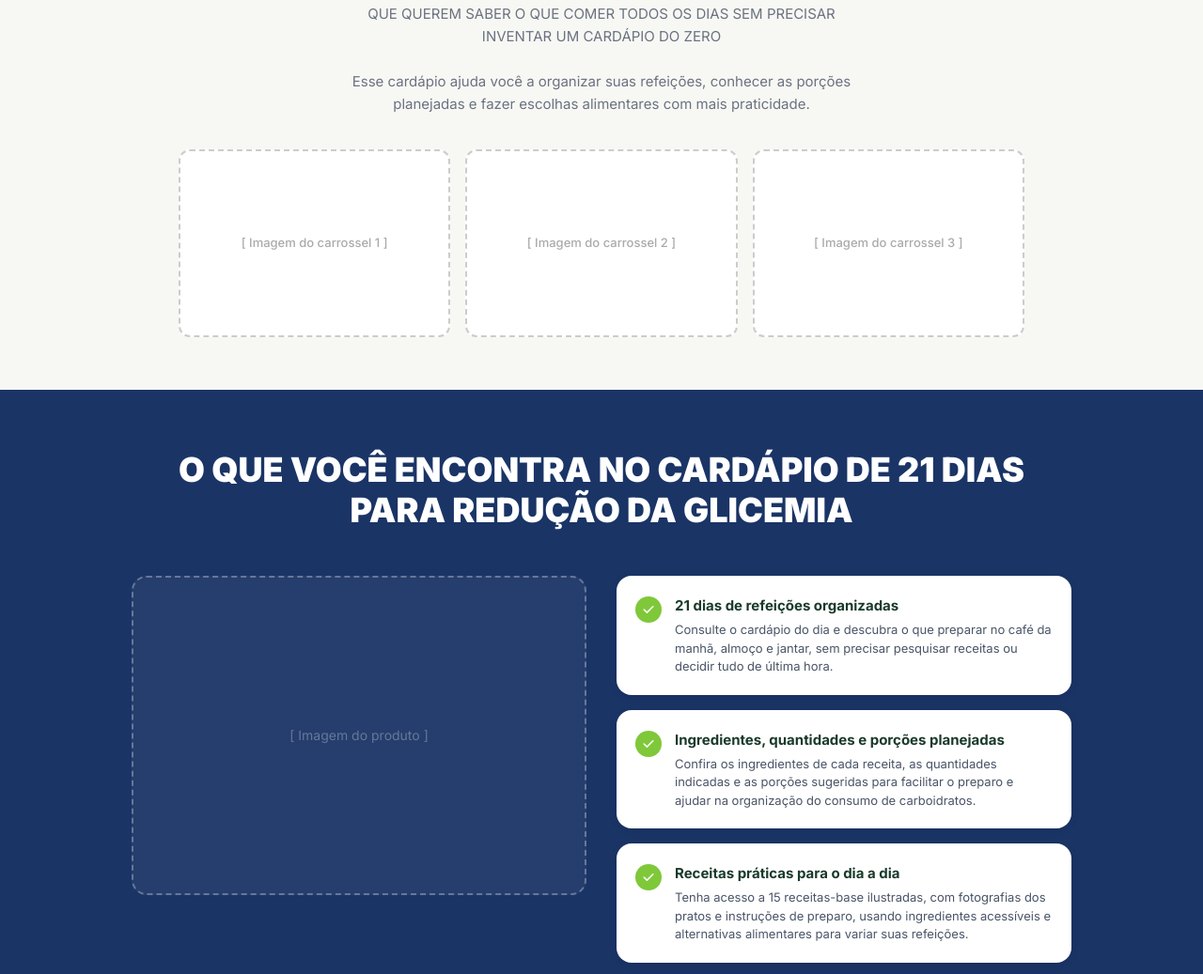
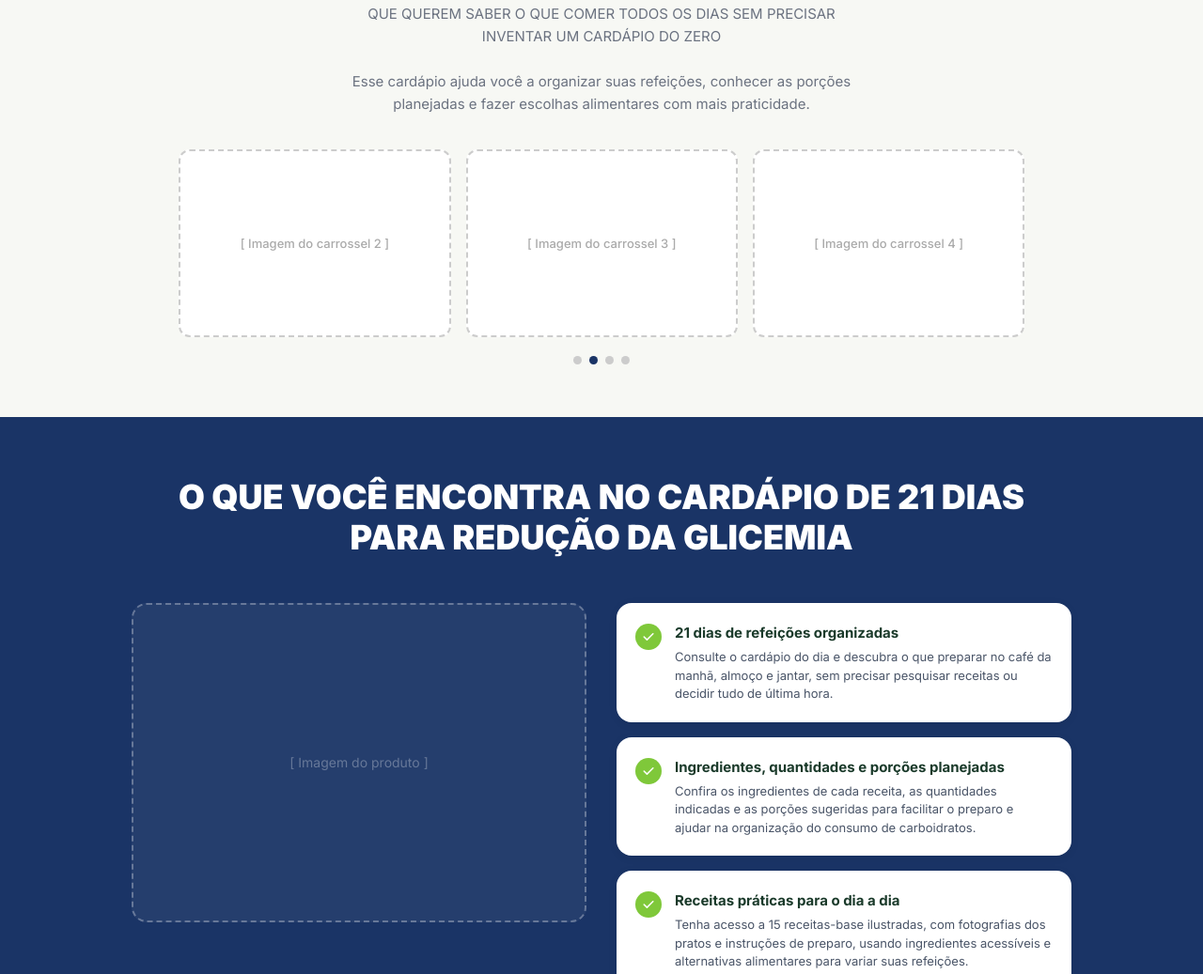
Before and after one commit to Saraivamd/infoprodutos-cardapio-21-dias, a plain HTML site: page index.html in a window 1280 px wide. Shown: the part 1309-2346 px from the top of the page at 94% size. Drawn offline with Linux system fonts and the light colour scheme.

Commit message:
Add 4 bonus cards and auto-sliding carousel

```diff
--- a/index.html
+++ b/index.html
@@ -165,14 +165,19 @@
     margin-left: auto;
     margin-right: auto;
   }
-  .carousel-grid {
-    display: grid;
-    grid-template-columns: repeat(3, 1fr);
-    gap: 16px;
+  .carousel-wrapper {
+    overflow: hidden;
     max-width: 900px;
     margin: 0 auto;
   }
+  .carousel-track {
+    display: flex;
+    gap: 16px;
+    transition: transform 0.5s ease;
+    will-change: transform;
+  }
   .carousel-card {
+    flex: 0 0 calc((100% - 32px) / 3);
     border: 2px dashed #ccc;
     border-radius: 12px;
     min-height: 200px;
@@ -185,9 +190,25 @@
     background: var(--white);
     padding: 24px 16px;
   }
+  .carousel-dots {
+    display: flex;
+    justify-content: center;
+    gap: 8px;
+    margin-top: 20px;
+  }
+  .carousel-dot {
+    width: 9px;
+    height: 9px;
+    border-radius: 50%;
+    background: #ccc;
+    border: none;
+    cursor: pointer;
+    transition: background 0.3s;
+    padding: 0;
+  }
+  .carousel-dot.active { background: var(--navy); }
   @media (max-width: 600px) {
-    .carousel-grid { grid-template-columns: 1fr; }
-    .carousel-card { min-height: 160px; }
+    .carousel-card { flex: 0 0 100%; min-height: 160px; }
   }
 
   /* ── FEATURES ── */
@@ -433,7 +454,7 @@
     display: grid;
     grid-template-columns: 1fr 1fr;
     gap: 20px;
-    max-width: 760px;
+    max-width: 1000px;
     margin: 36px auto 0;
   }
   @media (max-width: 600px) {
@@ -807,11 +828,17 @@
 <section class="carousel-section">
   <h3>HOMENS E MULHERES COM DIABETES TIPO 2</h3>
   <p class="carousel-subtitle">QUE QUEREM SABER O QUE COMER TODOS OS DIAS SEM PRECISAR INVENTAR UM CARDÁPIO DO ZERO<br><br>Esse cardápio ajuda você a organizar suas refeições, conhecer as porções planejadas e fazer escolhas alimentares com mais praticidade.</p>
-  <div class="carousel-grid">
-    <div class="carousel-card">[ Imagem do carrossel 1 ]</div>
-    <div class="carousel-card">[ Imagem do carrossel 2 ]</div>
-    <div class="carousel-card">[ Imagem do carrossel 3 ]</div>
+  <div class="carousel-wrapper">
+    <div class="carousel-track" id="carouselTrack">
+      <div class="carousel-card">[ Imagem do carrossel 1 ]</div>
+      <div class="carousel-card">[ Imagem do carrossel 2 ]</div>
+      <div class="carousel-card">[ Imagem do carrossel 3 ]</div>
+      <div class="carousel-card">[ Imagem do carrossel 4 ]</div>
+      <div class="carousel-card">[ Imagem do carrossel 5 ]</div>
+      <div class="carousel-card">[ Imagem do carrossel 6 ]</div>
+    </div>
   </div>
+  <div class="carousel-dots" id="carouselDots"></div>
 </section>
 
 <!-- FEATURES -->
@@ -938,7 +965,7 @@
 <!-- BONUS -->
 <section class="bonus-section">
   <div class="container">
-    <p class="bonus-intro">E não para por aí… você também recebe <strong style="color:var(--white);">2 bônus especiais</strong>.</p>
+    <p class="bonus-intro">E não para por aí… você também recebe <strong style="color:var(--white);">4 bônus especiais</strong>.</p>
     <p class="bonus-warning">Se comprar depois, não ganha</p>
     <h2 class="bonus-title">BÔNUS DISPONÍVEIS SOMENTE <span>NO PLANO COMPLETO</span></h2>
 
@@ -956,6 +983,18 @@
         <p style="font-size:11px;color:#9ca3af;margin-top:8px;font-weight:600;">BÔNUS INCLUSO APENAS NO PLANO COMPLETO</p>
       </div>
       <div class="bonus-card">
+        <span class="bonus-pill">🎁 BÔNUS #2</span>
+        <div class="bonus-card-mockup">[ Imagem do bônus 2 ]</div>
+        <h4>Tabela de Alimentos por Índice Glicêmico</h4>
+        <ul>
+          <li>Classifique os alimentos por índice glicêmico baixo, médio e alto</li>
+          <li>Consulte rapidamente quais alimentos favorecem o controle da glicemia</li>
+          <li>Dicas práticas para combinar alimentos e reduzir o impacto glicêmico</li>
+        </ul>
+        <p class="bonus-value">Valor: R$ 19,90 — <span>HOJE: GRÁTIS</span></p>
+        <p style="font-size:11px;color:#9ca3af;margin-top:8px;font-weight:600;">BÔNUS INCLUSO APENAS NO PLANO COMPLETO</p>
+      </div>
+      <div class="bonus-card">
         <span class="bonus-pill">🎁 BÔNUS #3</span>
         <div class="bonus-card-mockup">[ Imagem do bônus 3 ]</div>
         <h4>Guia de Leites, Sucos e Bebidas</h4>
@@ -966,6 +1005,18 @@
           <li>Entenda por que um suco natural pode elevar a glicemia</li>
         </ul>
         <p class="bonus-value">Valor: R$ 29,90 — <span>HOJE: GRÁTIS</span></p>
+        <p style="font-size:11px;color:#9ca3af;margin-top:8px;font-weight:600;">BÔNUS INCLUSO APENAS NO PLANO COMPLETO</p>
+      </div>
+      <div class="bonus-card">
+        <span class="bonus-pill">🎁 BÔNUS #4</span>
+        <div class="bonus-card-mockup">[ Imagem do bônus 4 ]</div>
+        <h4>Guia de Lanches e Substituições Rápidas</h4>
+        <ul>
+          <li>Opções de lanches práticos e seguros para pessoas com diabetes</li>
+          <li>Substituições rápidas para quando um ingrediente não estiver disponível</li>
+          <li>Sugestões de lanches com baixo impacto no nível de glicose</li>
+        </ul>
+        <p class="bonus-value">Valor: R$ 19,90 — <span>HOJE: GRÁTIS</span></p>
         <p style="font-size:11px;color:#9ca3af;margin-top:8px;font-weight:600;">BÔNUS INCLUSO APENAS NO PLANO COMPLETO</p>
       </div>
     </div>
@@ -1194,6 +1245,59 @@
       if (!isOpen) item.classList.add('open');
     });
   });
+
+  // ── CAROUSEL AUTO-SLIDE ──
+  (function() {
+    var track = document.getElementById('carouselTrack');
+    var dotsEl = document.getElementById('carouselDots');
+    if (!track || !dotsEl) return;
+
+    var cards = track.querySelectorAll('.carousel-card');
+    var total = cards.length;
+    var current = 0;
+    var dots = [];
+    var timer;
+
+    function itemsPerView() { return window.innerWidth <= 600 ? 1 : 3; }
+    function maxIndex() { return total - itemsPerView(); }
+
+    function buildDots() {
+      dotsEl.innerHTML = '';
+      dots = [];
+      for (var i = 0; i <= maxIndex(); i++) {
+        (function(idx) {
+          var d = document.createElement('button');
+          d.className = 'carousel-dot' + (idx === current ? ' active' : '');
+          d.setAttribute('aria-label', 'Slide ' + (idx + 1));
+          d.onclick = function() { goTo(idx); };
+          dotsEl.appendChild(d);
+          dots.push(d);
+        })(i);
+      }
+    }
+
+    function goTo(idx) {
+      current = Math.max(0, Math.min(idx, maxIndex()));
+      var cardWidth = cards[0].offsetWidth + 16;
+      track.style.transform = 'translateX(-' + (current * cardWidth) + 'px)';
+      dots.forEach(function(d, i) { d.classList.toggle('active', i === current); });
+    }
+
+    function next() { goTo(current >= maxIndex() ? 0 : current + 1); }
+
+    function startTimer() { timer = setInterval(next, 3500); }
+    function stopTimer() { clearInterval(timer); }
+
+    buildDots();
+    goTo(0);
+    startTimer();
+
+    var wrapper = track.parentElement;
+    wrapper.addEventListener('mouseenter', stopTimer);
+    wrapper.addEventListener('mouseleave', startTimer);
+
+    window.addEventListener('resize', function() { buildDots(); goTo(0); });
+  })();
 </script>
 </body>
 </html>
```
